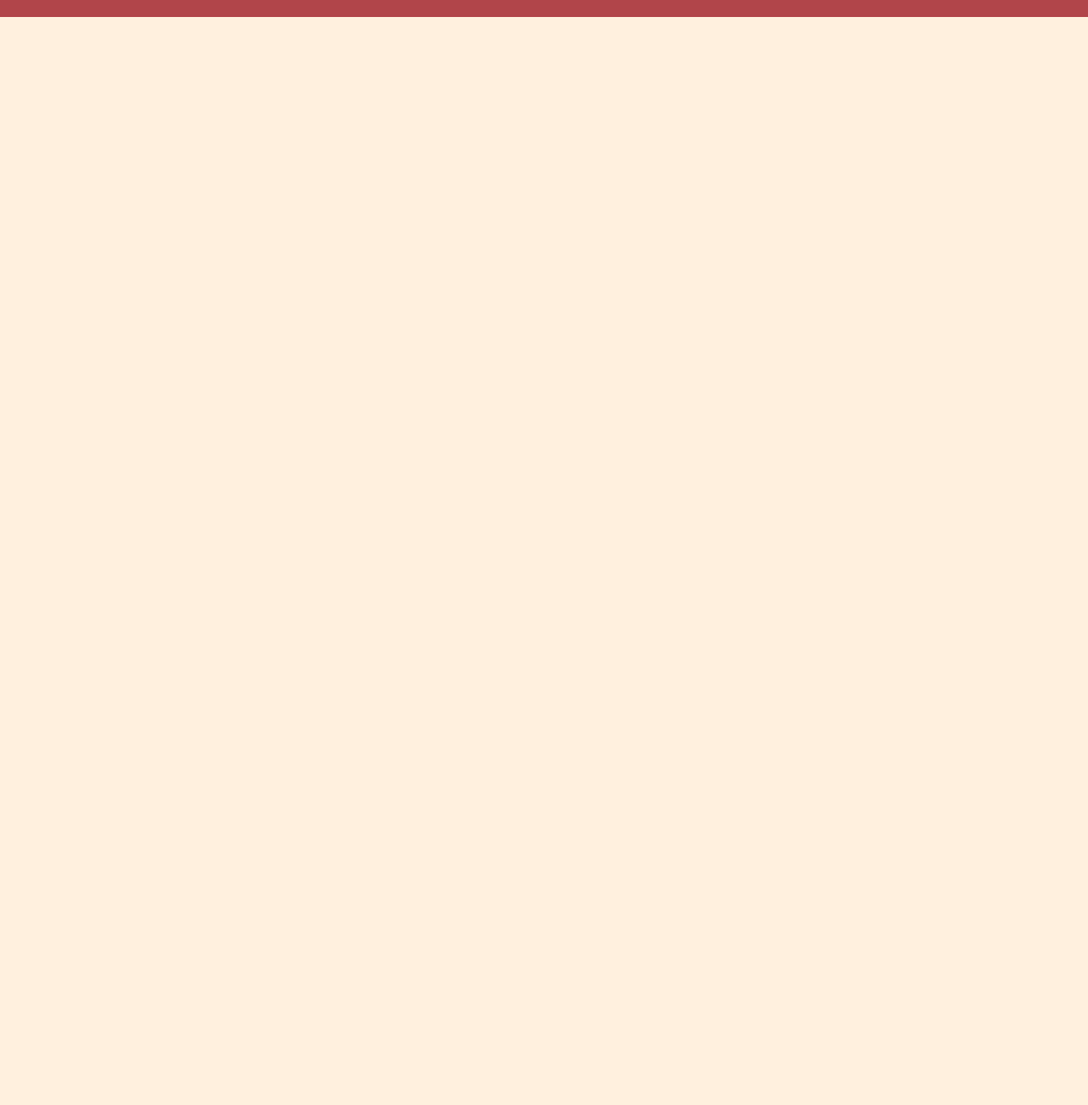
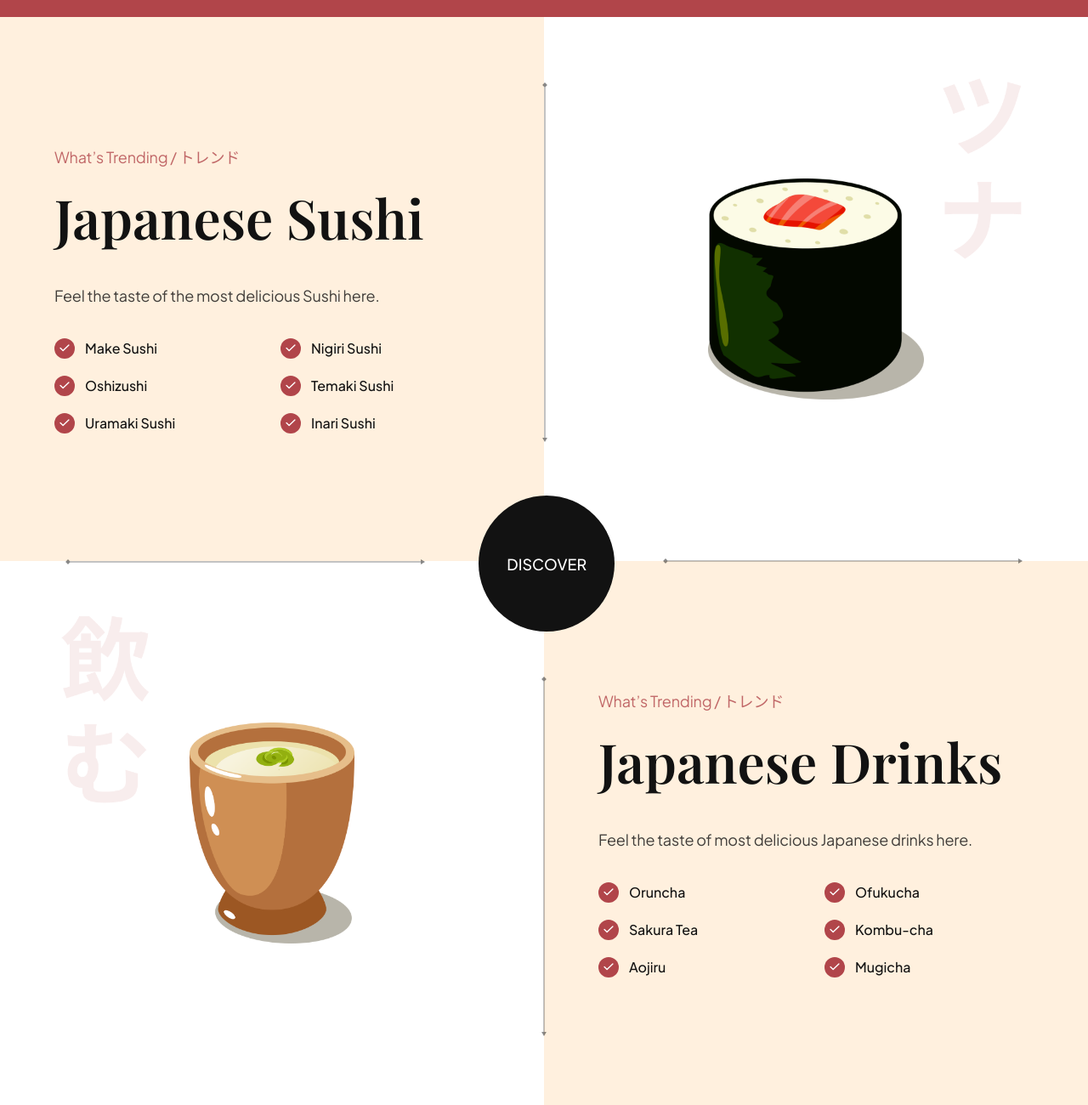
Before and after one commit to NiharPanda23/sushi, a website built with Vite: page index.html in a window 1280 px wide. Shown: the part 2398-3698 px from the top of the page at 85% size. Before the commit the page ends 2418 px from the top, so only its background shows below. Built offline with nearby package versions, Linux system fonts and the light colour scheme.

Commit message:
trending completed

```diff
--- a/css/sections/trending.css
+++ b/css/sections/trending.css
@@ -0,0 +1,156 @@
+.trending{
+    position: relative;
+
+    display: flex;
+    flex-direction: column;
+    overflow: hidden;
+}
+
+.trending__discover{
+
+}
+
+.trending-sushi, .trending-drink{
+    width: 100%;
+    min-height: 640px;
+
+    display: flex;
+    flex-direction: row;
+}
+
+.trending__content {
+    flex: 1;
+    display: flex;
+    justify-content: center;
+    flex-direction: column;
+
+    padding: 32px 64px;
+}
+
+.trending__list{
+    list-style: none;
+
+    flex-wrap: wrap;
+    gap: 20px;
+}
+.trending__list li{
+    flex: 1;
+    display: flex;
+    align-items: center;
+    flex-direction: row;
+    gap: 12px;
+    min-width: 210px;
+}
+.trending__icon{
+    width: 24px;
+    height: 24px;
+
+    background-color: var(--primary-color);
+    border-radius: 100%;
+}
+.trending__icon img{
+    width: 50%;
+    height: 50%;
+    object-fit: contain;
+}
+
+.trending__list p{
+    flex: 1;
+    font-size: 16px;
+    font-weight: 500;
+    font-family: var(--plus-jakarta-sans);
+
+    color: var(--secondary-color);
+}
+
+.trending__image{
+    flex: 1;
+
+    position: relative;
+    padding: 32px 64px;
+
+    background-color: var(--color-white);
+    background-repeat: no-repeat;
+    background-size: contain;
+    background-image: center;
+}
+
+.trending-sushi .trending__image{
+    background-image: url(../../assets/japanese_sushi.png);
+}
+.trending-drink .trending__image{
+    background-image: url(../../assets/japanese_drinks.png);
+}
+
+.trending__image img{
+    width: 254px;
+    height: 260px;
+    object-fit: contain;
+}
+
+
+.trending__discover{
+    position: absolute;
+    top: 44%;
+    left: 44%;
+    z-index: 1;
+
+    width: 160px;
+    height: 160px;
+    background-color: var(--secondary-color);
+    border-radius: 100%;
+    display: flex;
+    justify-content: center;
+    align-items: center;
+}
+
+.trending__discover p{
+    color: #fff;
+    text-transform: uppercase;
+    font-size: 18px;
+    font-weight: 500;
+    font-family: var(--plus-jakarta-sans);
+}
+
+
+
+.trending__arrow {
+    position: absolute;
+    z-index: 1;
+  }
+
+  .trending__arrow img {
+    object-fit: contain;
+  }
+
+  .trending__arrow-left {
+    left: -2.5px;
+    top: 12%;
+  }
+
+  .trending__arrow-left img,
+  .trending__arrow-top img {
+    width: auto;
+    height: 100%;
+  }
+
+  .trending__arrow-top {
+    top: -10.5px;
+    left: 12%;
+  }
+
+  .trending__arrow-bottom {
+    bottom: -6.5px;
+    right: 12%;
+  }
+
+  .trending__arrow-bottom img,
+  .trending__arrow-right img {
+    width: 100%;
+    height: auto;
+  }
+
+  .trending__arrow-right {
+    right: -2.5px;
+    bottom: 12%;
+  }
--- a/css/styles.css
+++ b/css/styles.css
@@ -1,4 +1,3 @@
-
 @import url("https://fonts.googleapis.com/css2?family=Playfair+Display:wght@400;500;600;700;800;900&display=swap");
 @import url("https://fonts.googleapis.com/css2?family=Plus+Jakarta+Sans:wght@200;300;400;500;600;700;800&display=swap");
 
@@ -7,9 +6,9 @@
 @import url("sections/hero.css");
 @import url("sections/about.css");
 @import url("sections/popular.css");
-/* @import url("sections/trending.css"); */
-/* @import url("sections/subscribe.css"); */
-/* @import url("sections/footer.css"); */
+@import url("sections/trending.css");
+@import url("sections/subscribe.css");
+@import url("sections/footer.css");
 
 /* CSS variables for reusablity across all files (including above imported) */
 :root {
--- a/index.html
+++ b/index.html
@@ -5,16 +5,17 @@
         <meta name="viewport" content="width=device-width, initial-scale=1.0">
         <link rel="icon" type="image" href="sushi.png">
         <link rel="stylesheet" href="css/styles.css">
+        <link rel="stylesheet" href="bower_components/aos/dist/aos.css">
         <title>SushiMan</title>
     </head>
     <body>
         <header>
             <nav class="header__nav">
                 <div class="header__logo">
-                    <h4>Sushiman</h4>
+                  <h4 data-aos="fade-down">Sushiman</h4>
                     <div class="header__logo-overlay"></div>
                 </div>
-                <ul class="header__menu">
+                <ul class="header__menu" data-aos="fade-down">
                     <li><a href="#menu">Menu</a></li>
                     <li><a href="#food">Food</a></li>
                     <li><a href="#services">Services</a></li>
@@ -22,7 +23,7 @@
                     <li><img src="assets/search.svg" alt="search" /></li>
                 </ul>
 
-                <ul class="header__menu-mobile">
+                <ul class="header__menu-mobile" data-aos="fade-down">
                     <img src="assets/menu.svg" alt="menu" />
                 </ul>
             </nav>
@@ -160,6 +161,141 @@
             </button>
           </section>
 
+          <section class="trending" id="food">
+            <section class="trending-sushi">
+              <div class="trending__content" data-aos="fade-right">
+                <p class="sushi__subtitle">What’s Trending / トレンド</p>
+
+                <h3 class="sushi__title">Japanese Sushi</h3>
+                <p class="sushi__description">
+                  Feel the taste of the most delicious Sushi here.
+                </p>
+
+                <ul class="trending__list flex-between">
+                  <li>
+                    <div class="trending__icon flex-center">
+                      <img src="assets/check.svg" alt="check" />
+                    </div>
+                    <p>Make Sushi</p>
+                  </li>
+                  <li>
+                    <div class="trending__icon flex-center">
+                      <img src="assets/check.svg" alt="check" />
+                    </div>
+                    <p>Nigiri Sushi</p>
+                  </li>
+                  <li>
+                    <div class="trending__icon flex-center">
+                      <img src="assets/check.svg" alt="check" />
+                    </div>
+                    <p>Oshizushi</p>
+                  </li>
+                  <li>
+                    <div class="trending__icon flex-center">
+                      <img src="assets/check.svg" alt="check" />
+                    </div>
+                    <p>Temaki Sushi</p>
+                  </li>
+                  <li>
+                    <div class="trending__icon flex-center">
+                      <img src="assets/check.svg" alt="check" />
+                    </div>
+                    <p>Uramaki Sushi</p>
+                  </li>
+                  <li>
+                    <div class="trending__icon flex-center">
+                      <img src="assets/check.svg" alt="check" />
+                    </div>
+                    <p>Inari Sushi</p>
+                  </li>
+                </ul>
+              </div>
+
+              <div class="trending__image flex-center">
+                <img src="assets/sushi-5.png" alt="sushi-5" data-aos="fade-left" />
+
+                <div class="trending__arrow trending__arrow-left">
+                  <img src="assets/arrow-vertical.svg" alt="arrow-vertical" />
+                </div>
+
+                <div class="trending__arrow trending__arrow-bottom">
+                  <img src="assets/arrow-horizontal.svg" alt="arrow-horizontal" />
+                </div>
+              </div>
+            </section>
+
+            <div class="trending__discover" data-aos="zoom-in">
+              <p>Discover</p>
+            </div>
+
+            <section class="trending-drink">
+              <div class="trending__image flex-center">
+                <img src="assets/sushi-4.png" alt="sushi-4" data-aos="fade-right" />
+
+                <div class="trending__arrow trending__arrow-top">
+                  <img src="assets/arrow-horizontal.svg" alt="arrow-horizontal" />
+                </div>
+
+                <div class="trending__arrow trending__arrow-right">
+                  <img src="assets/arrow-vertical.svg" alt="arrow-vertical" />
+                </div>
+              </div>
+
+              <div class="trending__content" data-aos="fade-left">
+                <p class="sushi__subtitle">What’s Trending / トレンド</p>
+
+                <h3 class="sushi__title">Japanese Drinks</h3>
+                <p class="sushi__description">
+                  Feel the taste of most delicious Japanese drinks here.
+                </p>
+
+                <ul class="trending__list flex-between">
+                  <li>
+                    <div class="trending__icon flex-center">
+                      <img src="assets/check.svg" alt="check" />
+                    </div>
+                    <p>Oruncha</p>
+                  </li>
+                  <li>
+                    <div class="trending__icon flex-center">
+                      <img src="assets/check.svg" alt="check" />
+                    </div>
+                    <p>Ofukucha</p>
+                  </li>
+                  <li>
+                    <div class="trending__icon flex-center">
+                      <img src="assets/check.svg" alt="check" />
+                    </div>
+                    <p>Sakura Tea</p>
+                  </li>
+                  <li>
+                    <div class="trending__icon flex-center">
+                      <img src="assets/check.svg" alt="check" />
+                    </div>
+                    <p>Kombu-cha</p>
+                  </li>
+                  <li>
+                    <div class="trending__icon flex-center">
+                      <img src="assets/check.svg" alt="check" />
+                    </div>
+                    <p>Aojiru</p>
+                  </li>
+                  <li>
+                    <div class="trending__icon flex-center">
+                      <img src="assets/check.svg" alt="check" />
+                    </div>
+                    <p>Mugicha</p>
+                  </li>
+                </ul>
+              </div>
+            </section>
+          </section>
+
+
+          <section class="subscription">
+
+          </section>
+
         <script src="js/script.js"></script>
     </body>
 </html>
--- a/js/script.js
+++ b/js/script.js
@@ -12,7 +12,6 @@ AOS.init({
     duration: 1000,
     offset: 100,
 });
-
 
 const trendingSushis = [
     'Make Sushi',
```
